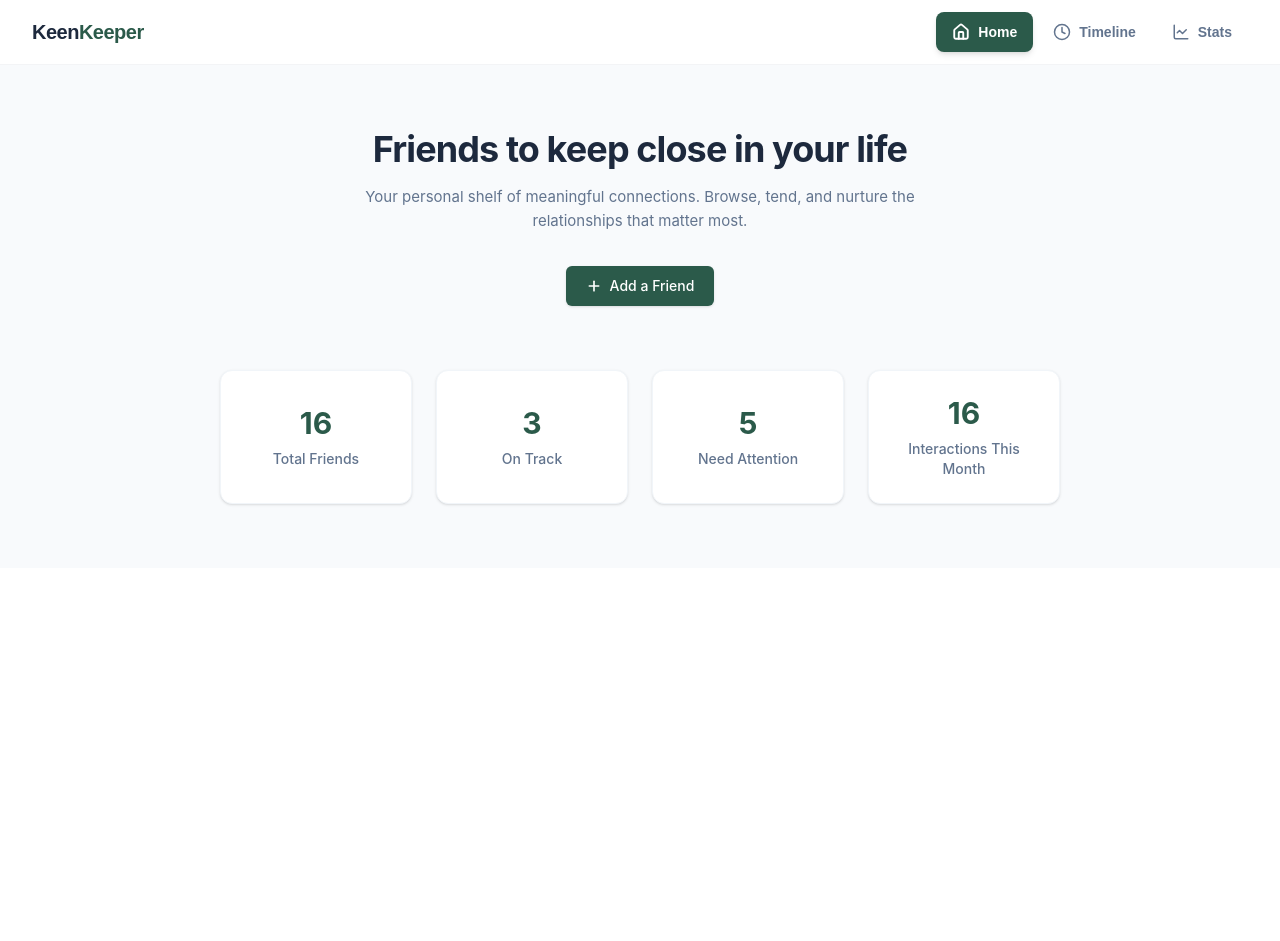
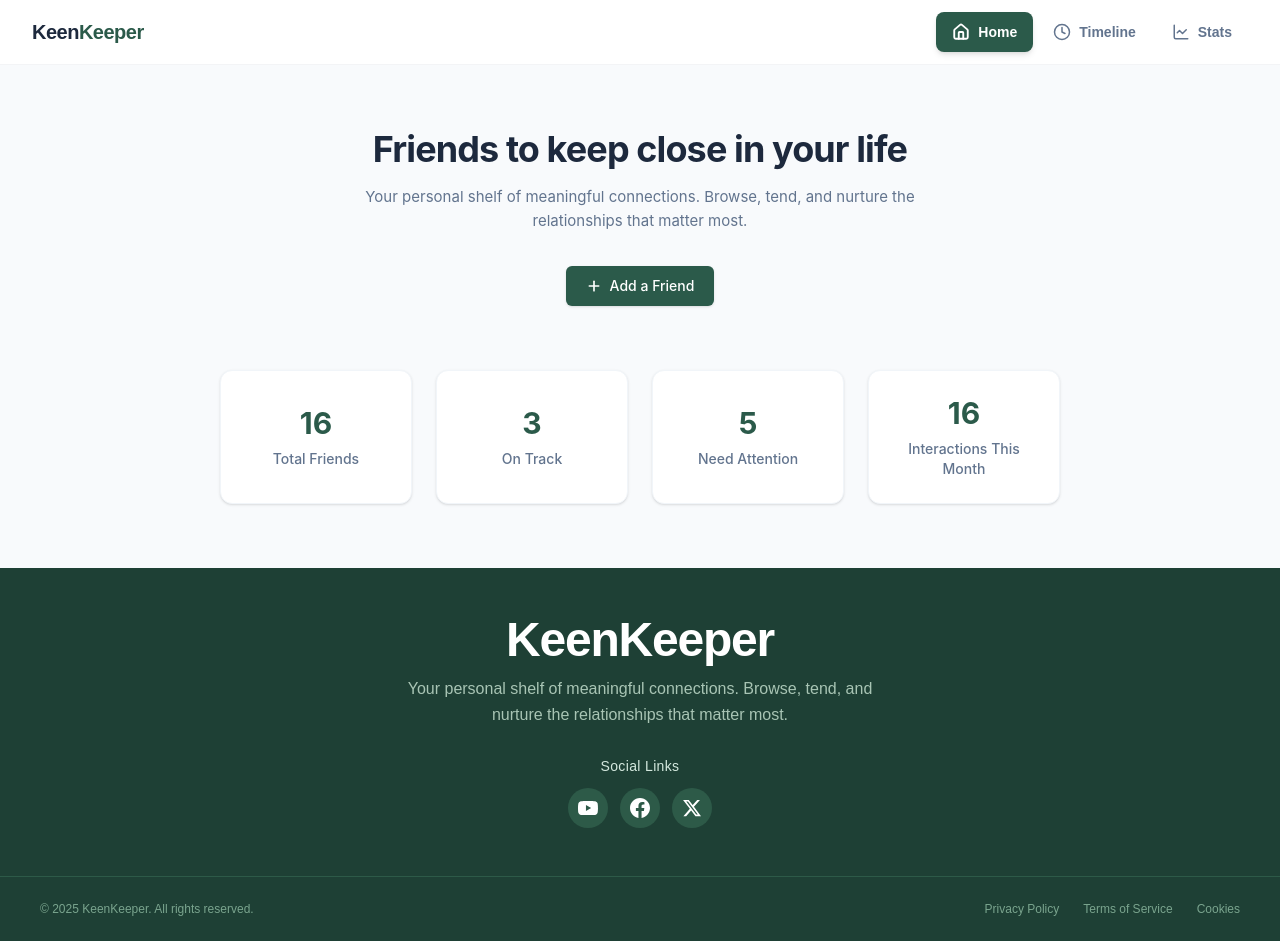
Before and after one commit to Mahathir-Mohammod/KeenKeeper, a React (Vite) app: page /stats in a window 1280 px wide. Before the commit the page ends 800 px from the top, so only its background shows below. Built offline with nearby package versions, Linux system fonts and the light colour scheme.

Commit message:
make the footer section

```diff
--- a/src/App.jsx
+++ b/src/App.jsx
@@ -1,6 +1,7 @@
 import './App.css'
+import Navbar from './Components/Navbar/Navbar'
 import Banner from './Components/Banner/Banner'
-import Navbar from './Components/Navbar/Navbar'
+import Footer from './Components/Footer/Footer'
 
 function App() {
 
@@ -8,6 +9,7 @@ function App() {
     <>
     <Navbar></Navbar>
     <Banner></Banner>
+    <Footer></Footer>
     </>
   )
 }
--- /dev/null
+++ b/src/Components/Footer/Footer.jsx
@@ -0,0 +1,59 @@
+import React from "react";
+
+const Footer = () => {
+  return (
+    <footer className="w-full bg-[#1e4035] text-[#d4e8de]">
+      <div className="max-w-[1600px] mx-auto px-6 py-12 flex flex-col items-center text-center">
+
+        <h1 className="text-4xl md:text-5xl font-bold text-white mb-3 tracking-tight">
+          <span>Keen</span>
+          <span className="font-semibold">Keeper</span>
+        </h1>
+
+        <p className="text-sm md:text-base text-[#a8c4b4] max-w-lg leading-relaxed mb-7">
+          Your personal shelf of meaningful connections. Browse, tend, and
+          nurture the relationships that matter most.
+        </p>
+
+        <div className="flex flex-col items-center gap-3">
+          <p className="text-sm tracking-wide">Social Links</p>
+          <div className="flex gap-3">
+
+            <a href="#" className="flex items-center justify-center w-10 h-10 rounded-full bg-[#2d5a48] text-white hover:bg-[#3a7a60] hover:-translate-y-0.5 transition-all duration-200" aria-label="YouTube">
+              <svg xmlns="http://www.w3.org/2000/svg" width="20" height="20" viewBox="0 0 24 24" fill="currentColor">
+                <path d="M23.498 6.186a3.016 3.016 0 0 0-2.122-2.136C19.505 3.545 12 3.545 12 3.545s-7.505 0-9.377.505A3.017 3.017 0 0 0 .502 6.186C0 8.07 0 12 0 12s0 3.93.502 5.814a3.016 3.016 0 0 0 2.122 2.136c1.871.505 9.376.505 9.376.505s7.505 0 9.377-.505a3.015 3.015 0 0 0 2.122-2.136C24 15.93 24 12 24 12s0-3.93-.502-5.814zM9.545 15.568V8.432L15.818 12l-6.273 3.568z" />
+              </svg>
+            </a>
+
+            <a href="#" className="flex items-center justify-center w-10 h-10 rounded-full bg-[#2d5a48] text-white hover:bg-[#3a7a60] hover:-translate-y-0.5 transition-all duration-200" aria-label="Facebook">
+              <svg xmlns="http://www.w3.org/2000/svg" width="20" height="20" viewBox="0 0 24 24" fill="currentColor">
+                <path d="M24 12.073c0-6.627-5.373-12-12-12s-12 5.373-12 12c0 5.99 4.388 10.954 10.125 11.854v-8.385H7.078v-3.47h3.047V9.43c0-3.007 1.792-4.669 4.533-4.669 1.312 0 2.686.235 2.686.235v2.953H15.83c-1.491 0-1.956.925-1.956 1.874v2.25h3.328l-.532 3.47h-2.796v8.385C19.612 23.027 24 18.062 24 12.073z" />
+              </svg>
+            </a>
+
+            <a href="#" className="flex items-center justify-center w-10 h-10 rounded-full bg-[#2d5a48] text-white hover:bg-[#3a7a60] hover:-translate-y-0.5 transition-all duration-200" aria-label="X (Twitter)">
+              <svg xmlns="http://www.w3.org/2000/svg" width="20" height="20" viewBox="0 0 24 24" fill="currentColor">
+                <path d="M18.244 2.25h3.308l-7.227 8.26 8.502 11.24H16.17l-5.214-6.817L4.99 21.75H1.68l7.73-8.835L1.254 2.25H8.08l4.713 6.231zm-1.161 17.52h1.833L7.084 4.126H5.117z" />
+              </svg>
+            </a>
+          </div>
+        </div>
+      </div>
+
+      <div className="border-t border-[#2d5a48] px-6 md:px-10 py-6">
+        <div className="max-w-[1600px] mx-auto flex flex-col md:flex-row justify-between items-center gap-4 text-center">
+          <p className="text-xs text-[#7aa48e]">
+            © 2025 KeenKeeper. All rights reserved.
+          </p>
+          <div className="flex gap-6">
+            <a href="#" className="text-xs text-[#7aa48e] hover:text-white transition-colors">Privacy Policy</a>
+            <a href="#" className="text-xs text-[#7aa48e] hover:text-white transition-colors">Terms of Service</a>
+            <a href="#" className="text-xs text-[#7aa48e] hover:text-white transition-colors">Cookies</a>
+          </div>
+        </div>
+      </div>
+    </footer>
+  );
+};
+
+export default Footer;
```
